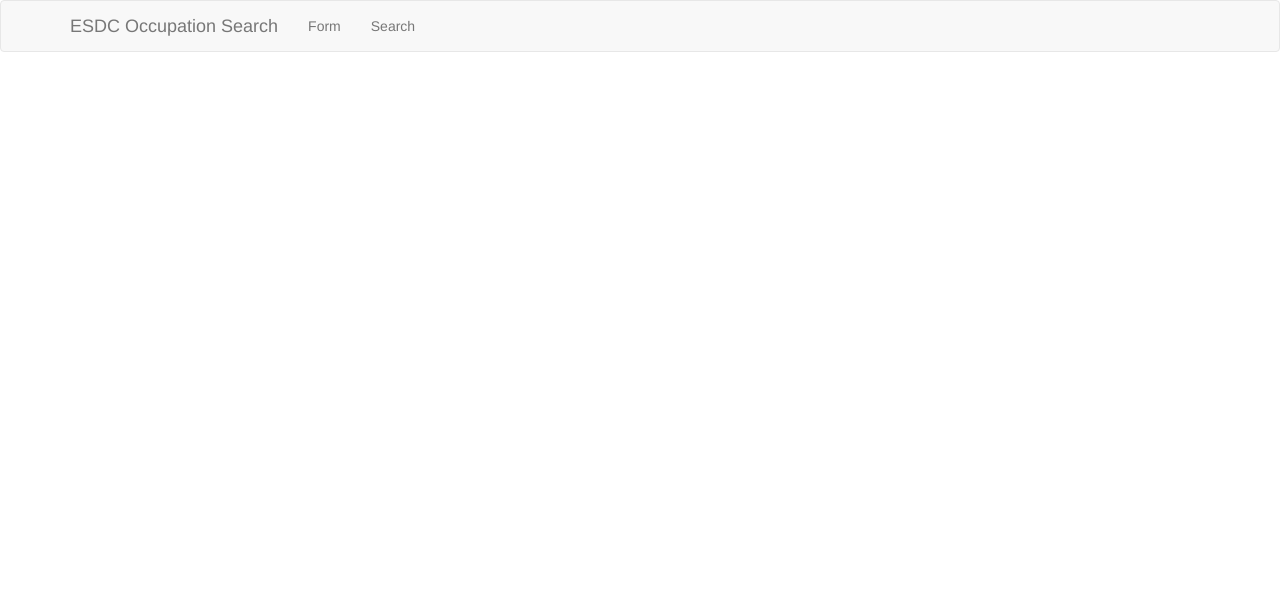
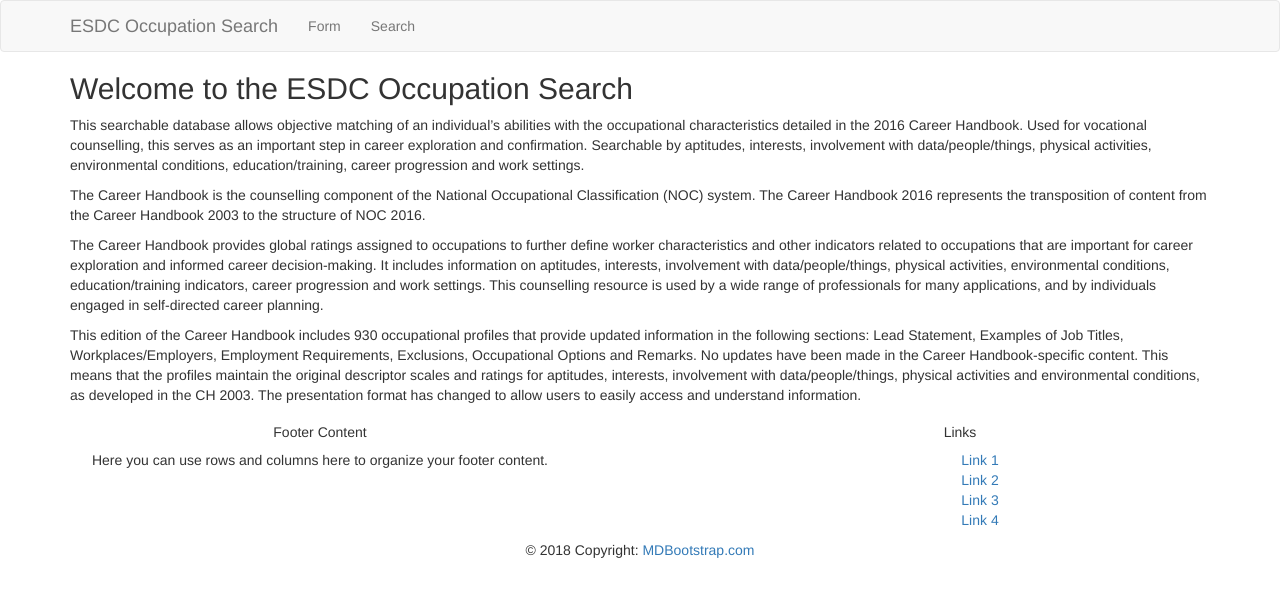
Before and after one commit to evmarts/esdc-jobs-app, a React (Create React App) app: page / in a window 1280 px wide. Shown: the top 596 px of the page. Built offline with nearby package versions, Linux system fonts and the light colour scheme.

Commit message:
cosmetic changes

```diff
--- a/package.json
+++ b/package.json
@@ -4,9 +4,11 @@
   "private": true,
   "dependencies": {
     "axios": "^0.18.0",
+    "mdbreact": "^4.8.7",
     "react": "^16.5.1",
     "react-bootstrap": "^0.32.4",
     "react-dom": "^16.5.1",
+    "react-frame-component": "^4.0.2",
     "react-router-dom": "^4.3.1",
     "react-scripts": "1.1.5"
   },
--- a/src/component/App.js
+++ b/src/component/App.js
@@ -5,7 +5,9 @@ import SearchTool from "./SearchTool";
 import OccupationForm from "./OccupationForm";
 import { Navbar, Nav, NavItem } from "react-bootstrap";
 import AptitudesForm from "./AptitudesForm";
-import ResultsV2 from "./ResultsV2"
+import ResultsV2 from "./ResultsV2";
+import FooterPage from "./FooterPage";
+import Frame from "react-frame-component";
 
 // TODO
 // added clickable results to search tab
@@ -71,7 +73,7 @@ class App extends Component {
       return (
         <div>
           <this.TopNav />
-          <OccupationForm display="inline-block"/>
+          <OccupationForm display="inline-block" />
         </div>
       );
     }
@@ -84,9 +86,54 @@ class App extends Component {
       );
     }
 
+    const divStyle = { marginLeft: "70px", marginRight: "70px" };
+
     return (
       <div>
         <this.TopNav />
+        <div style={divStyle}>
+          <h2>Welcome to the ESDC Occupation Search</h2>
+          <p>
+            This searchable database allows objective matching of an
+            individual’s abilities with the occupational characteristics
+            detailed in the 2016 Career Handbook. Used for vocational
+            counselling, this serves as an important step in career exploration
+            and confirmation. Searchable by aptitudes, interests, involvement
+            with data/people/things, physical activities, environmental
+            conditions, education/training, career progression and work
+            settings.
+          </p>
+          <p>
+            The Career Handbook is the counselling component of the National
+            Occupational Classification (NOC) system. The Career Handbook 2016
+            represents the transposition of content from the Career Handbook
+            2003 to the structure of NOC 2016.
+          </p>
+          <p>
+            The Career Handbook provides global ratings assigned to occupations
+            to further define worker characteristics and other indicators
+            related to occupations that are important for career exploration and
+            informed career decision-making. It includes information on
+            aptitudes, interests, involvement with data/people/things, physical
+            activities, environmental conditions, education/training indicators,
+            career progression and work settings. This counselling resource is
+            used by a wide range of professionals for many applications, and by
+            individuals engaged in self-directed career planning.
+          </p>
+          <p>
+            This edition of the Career Handbook includes 930 occupational
+            profiles that provide updated information in the following sections:
+            Lead Statement, Examples of Job Titles, Workplaces/Employers,
+            Employment Requirements, Exclusions, Occupational Options and
+            Remarks. No updates have been made in the Career Handbook-specific
+            content. This means that the profiles maintain the original
+            descriptor scales and ratings for aptitudes, interests, involvement
+            with data/people/things, physical activities and environmental
+            conditions, as developed in the CH 2003. The presentation format has
+            changed to allow users to easily access and understand information.
+          </p>
+        </div>
+        <FooterPage />
       </div>
     );
   }
--- /dev/null
+++ b/src/component/FooterPage.js
@@ -0,0 +1,47 @@
+import React from "react";
+import { Col, Container, Row, Footer } from "mdbreact";
+
+class FooterPage extends React.Component {
+render() {
+return (
+<Footer color="blue" className="font-small pt-4 mt-4">
+  <Container fluid className="text-center text-md-left">
+    <Row>
+      <Col md="6">
+      <h5 className="title">Footer Content</h5>
+      <p>
+        Here you can use rows and columns here to organize your footer
+        content.
+      </p>
+      </Col>
+      <Col md="6">
+      <h5 className="title">Links</h5>
+      <ul>
+        <li className="list-unstyled">
+          <a href="#!">Link 1</a>
+        </li>
+        <li className="list-unstyled">
+          <a href="#!">Link 2</a>
+        </li>
+        <li className="list-unstyled">
+          <a href="#!">Link 3</a>
+        </li>
+        <li className="list-unstyled">
+          <a href="#!">Link 4</a>
+        </li>
+      </ul>
+      </Col>
+    </Row>
+  </Container>
+  <div className="footer-copyright text-center py-3">
+    <Container fluid>
+      &copy; {new Date().getFullYear()} Copyright:{" "}
+      <a href="https://www.MDBootstrap.com"> MDBootstrap.com </a>
+    </Container>
+  </div>
+</Footer>
+);
+}
+}
+
+export default FooterPage;
--- a/src/component/OccupationForm.js
+++ b/src/component/OccupationForm.js
@@ -36,10 +36,9 @@ export default class OccupationForm extends React.Component {
       position: "relative",
       fontSize: "1.75vw"
     };
+
     return (
       <div>
-        {" "}
-        For now you need to refresh the page to do a new search{" "}
         <div>
           <AptitudesForm
             bgColor="#f9eaad"
--- a/src/component/SearchTool.js
+++ b/src/component/SearchTool.js
@@ -2,6 +2,7 @@ import React, { Component } from "react";
 import SearchResult from "./SearchResult";
 import axios from "axios";
 import ResultInfo from "./ResultInfo";
+import Frame from "react-frame-component";
 
 class Search extends Component {
   state = {
@@ -29,6 +30,10 @@ class Search extends Component {
     });
   };
 
+  handleNewSearch = async () => {
+    this.setState({ response: null });
+  };
+
   handleResultClick = async (result, i) => {
     // make a call to the DB for this noc (the results should include a sub_noc/noc)
     console.log("index", i);
@@ -39,9 +44,12 @@ class Search extends Component {
     const params = {
       searchItem: this.state.clicked
     };
-    const response = await axios.get("http://esdc-jobs-api.herokuapp.com/api/noc", {
-      params
-    });
+    const response = await axios.get(
+      "http://esdc-jobs-api.herokuapp.com/api/noc",
+      {
+        params
+      }
+    );
     await this.setState({ response: response });
     console.log("heeree", this.state.response);
   };
@@ -59,13 +67,15 @@ class Search extends Component {
     if (!this.state.response) {
       return (
         <form>
-          <div
-            style={{
-              display: "flex",
-              justifyContent: "center",
-              alignItems: "center"
-            }}
-          >
+          <div style={{ marginLeft: "70px", marginRight: "70px" }}>
+            <h3>How to use:</h3>
+            <p>
+              Enter the name of an occupation within the National Occupational
+              Classification (NOC) system in the search bar below. Results matching the search will show
+              up below the search bar. By clicking a result, the information for
+              that occupation will be shown.
+            </p>
+            <h3>Search:</h3>
             <input
               style={{ width: "400px" }}
               placeholder="Search for occupations..."
@@ -73,7 +83,7 @@ class Search extends Component {
               onChange={this.handleInputChange}
             />
           </div>
-          <div>
+          <div style={{ marginLeft: "70px", marginRight: "70px" }}>
             <ul>
               {this.state.results.map((result, i) => {
                 return (
@@ -90,8 +100,10 @@ class Search extends Component {
       );
     } else {
       return (
-        <div>
-          <ResultInfo styling={styling} job={this.state.response.data[0].sub_nocs[0]} />
+        <div style={{ marginLeft: "70px", marginRight: "70px" }}>
+          <button onClick={this.handleNewSearch}>new search</button>
+          <br />
+          <ResultInfo job={this.state.response.data[0].sub_nocs[0]} />
         </div>
       );
     }
```
Also changed, not shown: 1 other file (tests, documents, lock files or other folders).
